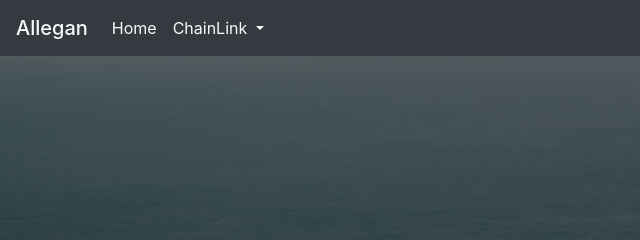
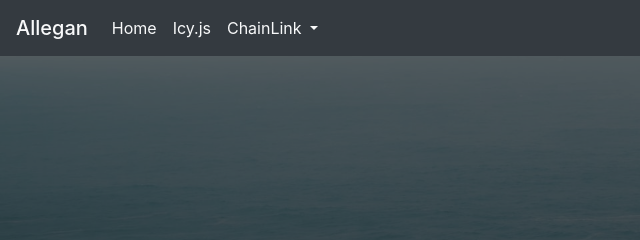
Before and after one commit to Allegan/allegan.github.io, a plain HTML site: page index.html in a window 1280 px wide. Shown: the top 240 px of the page, 0-640 px from the left. Drawn offline with Linux system fonts and the light colour scheme.

Commit message:
Adding Icy.js

```diff
--- a/index.html
+++ b/index.html
@@ -21,6 +21,9 @@
                 <ul class="navbar-nav">
                     <li class="nav-item active">
                         <a class="nav-link text-light" href="#">Home</a>
+                    </li>
+                    <li class="nav-item">
+                        <a class="nav-link text-light" href="https://gist.github.com/Allegan/97a7b002837e21fa37a3e929c546ca11">Icy.js</a>
                     </li>
                     <li class="nav-item dropdown">
                         <a class="nav-link dropdown-toggle text-light" href="#" id="navbarChainLinkDropdown" data-toggle="dropdown" aria-haspopup="true" aria-expanded="false">
```
